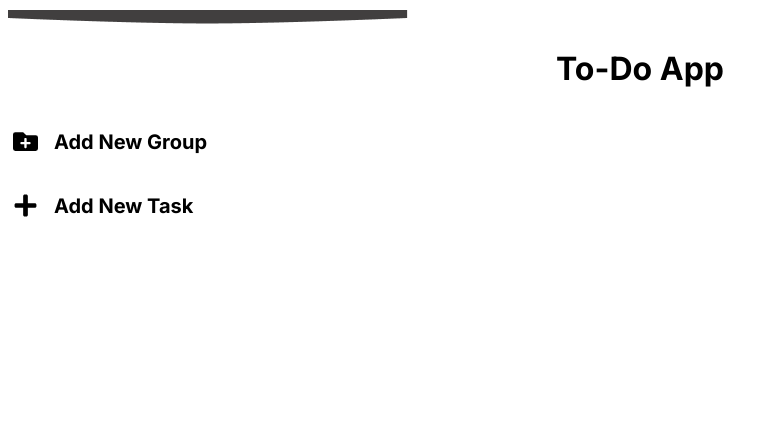
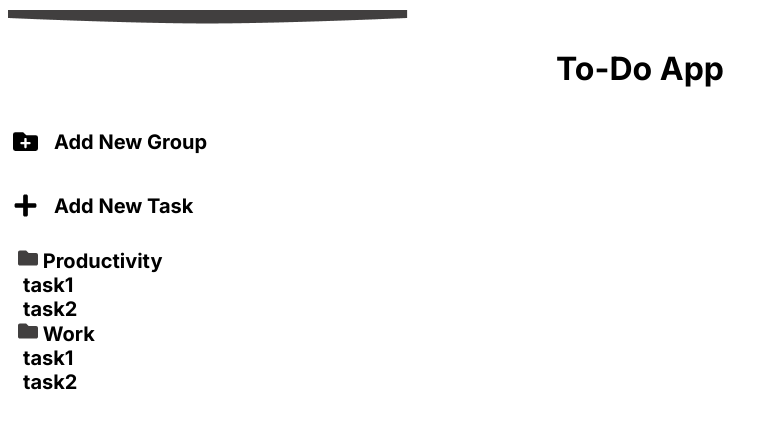
Before and after one commit to HayatsCodes/react-projects, a React (Vite) app in the folder 0-todo-list/: page / in a window 1280 px wide. Shown: the top 428 px of the page, without its empty margins (0-778 px from the left). Built offline with nearby package versions, Linux system fonts and the light colour scheme.

Commit message:
aded new group adding functionality

```diff
--- a/0-todo-list/src/App.jsx
+++ b/0-todo-list/src/App.jsx
@@ -1,7 +1,23 @@
+import { useState, useEffect } from "react"
 import TasksForm from "./components/TasksForm"
+import Tasks from "./components/Tasks"
 import blackHeader from '../assets/black_header.png'
 
+
+
 const App = () => {
+const [groups, setGroups] = useState([])
+
+
+useEffect(() => {
+  const taskData = [{ Productivity: ["task1", "task2"] }, { Work: ["task1", "task2"] }];
+  setGroups(taskData)
+}, [])
+
+const addGroup = (group) => {
+  setGroups(groups.concat(group))
+}
+
   const containerStyle = {fontFamily: "'Inter', sans-serif"}
   const h1Style = {textAlign: "center"}
 
@@ -9,10 +25,10 @@ const App = () => {
     <div style={containerStyle}>
       <img src={blackHeader} alt="" />
       <h1 style={h1Style}>To-Do App</h1>
-      <TasksForm />
+      <TasksForm groups={groups} addGroup={addGroup}/>
+      <Tasks groups={groups}/>
     </div>
   )
 }
 
-[{groupName: ["task"]}]
 export default App
--- /dev/null
+++ b/0-todo-list/src/components/Tasks.jsx
@@ -0,0 +1,44 @@
+/* eslint-disable react/prop-types */
+// import { useState } from "react"
+import { FaFolder } from "react-icons/fa";
+
+
+const Tasks = ({ groups }) => {
+    const containerStyle = {
+        marginTop: "10px",
+        paddingLeft: "5px",
+        fontSize: "16px",
+      };
+
+      const ulStyle = {
+        listStyle: "none",
+        margin: 0,
+        paddingLeft: 5,
+        fontSize: "20px",
+        fontWeight: "bold",
+      }
+  return (
+    <div style={containerStyle}>
+      <ul style={ulStyle}>
+        {groups.map((group) => {
+          const groupName = Object.keys(group)[0];
+          const tasks = group[groupName];
+
+          return (
+            <li key={groupName}>
+              <FaFolder style={{color: "rgb(65, 63, 63)"}}/> {groupName}
+              <ul style={ulStyle}>
+                {tasks.map((task, index) => (
+                  <li key={index}>{task}</li>
+                ))}
+              </ul>
+            </li>
+          );
+        })}
+      </ul>
+    </div>
+  );
+};
+
+
+export default Tasks;
--- a/0-todo-list/src/components/TasksForm.jsx
+++ b/0-todo-list/src/components/TasksForm.jsx
@@ -1,9 +1,26 @@
+/* eslint-disable react/prop-types */
 import { useState } from "react";
 import { FaPlus, FaFolderPlus, FaMinus, FaFolderMinus } from "react-icons/fa";
 
-const TasksForm = () => {
+const TasksForm = ({ groups, addGroup }) => {
   const [isClickedNewGroup, setIsClickedNewGroup] = useState(false);
   const [isClickedNewTask, setIsClickedNewTask] = useState(false);
+  const [newGroup, setNewGroup] = useState("");
+  // const [newTask, setNewTask] = useState("");
+
+  const groupNames = [];
+  groups.map((group) => {
+    const groupName = Object.keys(group)[0];
+    groupNames.push(groupName);
+  });
+
+  const createGroup = (event) => {
+    event.preventDefault()
+    let group = {}
+    group[newGroup] = []
+    setNewGroup('')
+    addGroup(group)
+  }
 
   const containerStyle = {
     marginTop: "10px",
@@ -15,28 +32,76 @@ const TasksForm = () => {
     fontWeight: "bold",
     display: "flex",
     alignItems: "center",
-    width: "55%"
+    width: "55%",
   };
   const newTaskStyle = {
     fontSize: "25px",
     fontWeight: "bold",
     display: "flex",
     alignItems: "center",
-    width: "55%"
+    width: "55%",
   };
 
-  //   const InputStyle = {
-
-  //   }
   return (
     <>
       <div style={containerStyle}>
-        <div style={newGroupStyle} onClick={() => setIsClickedNewGroup(!isClickedNewGroup)}>
+        <div
+          style={newGroupStyle}
+          onClick={() => setIsClickedNewGroup(!isClickedNewGroup)}
+        >
           {isClickedNewGroup ? <FaFolderMinus /> : <FaFolderPlus />}
-          <p style={{ marginLeft: "1rem", fontSize: "20px" , userSelect: "none"}}>Add New Group</p>
+          <p
+            style={{ marginLeft: "1rem", fontSize: "20px", userSelect: "none" }}
+          >
+            Add New Group
+          </p>
         </div>
         {isClickedNewGroup ? (
-          <>
+          <form onSubmit={createGroup}>
+            <input
+              type="text"
+              value={newGroup}
+              onChange={({ target }) => setNewGroup(target.value)}
+              style={{
+                borderRadius: "5px",
+                padding: "5px",
+                width: "50%",
+                maxWidth: "400px",
+                outline: "none",
+                marginRight: "5px",
+                height: "25px",
+                fontSize: "1.2rem",
+              }}
+            />
+            <button
+              style={{
+                borderRadius: "5px",
+                outline: "none",
+                height: "39px",
+                width: "60px",
+                backgroundColor: "black",
+                color: "white",
+              }}
+            >
+              Add
+            </button>
+          </form>
+        ) : (
+          ""
+        )}
+        <div
+          style={newTaskStyle}
+          onClick={() => setIsClickedNewTask(!isClickedNewTask)}
+        >
+          {isClickedNewTask ? <FaMinus /> : <FaPlus />}
+          <p
+            style={{ marginLeft: "1rem", fontSize: "20px", userSelect: "none" }}
+          >
+            Add New Task
+          </p>
+        </div>
+        {isClickedNewTask ? (
+          <form>
             <input
               type="text"
               style={{
@@ -47,39 +112,33 @@ const TasksForm = () => {
                 outline: "none",
                 marginRight: "5px",
                 height: "25px",
-                fontSize: "1.2rem"
+                fontSize: "1.2rem",
               }}
             />
-            <button style={{ borderRadius: "5px", outline: "none", height: "39px", width: "60px", backgroundColor: "black", color: "white"}}>
+            <label>Choose a group:</label>
+            <select name="groups" id="groups">
+              {groupNames.map((groupName) => {
+                return (
+                  <option key={groupName} value={groupName}>
+                    {groupName}
+                  </option>
+                );
+              })}
+            </select>
+            <button
+              type="submit"
+              style={{
+                borderRadius: "5px",
+                outline: "none",
+                height: "39px",
+                width: "60px",
+                backgroundColor: "black",
+                color: "white",
+              }}
+            >
               Add
             </button>
-          </>
-        ) : (
-          ""
-        )}
-        <div style={newTaskStyle} onClick={() => setIsClickedNewTask(!isClickedNewTask)}>
-          {isClickedNewTask ? <FaMinus /> : <FaPlus />}
-          <p style={{ marginLeft: "1rem", fontSize: "20px", userSelect: "none"}}>Add New Task</p>
-        </div>
-        {isClickedNewTask ? (
-          <>
-            <input
-              type="text"
-              style={{
-                borderRadius: "5px",
-                padding: "5px",
-                width: "50%",
-                maxWidth: "400px",
-                outline: "none",
-                marginRight: "5px",
-                height: "25px",
-                fontSize: "1.2rem"
-              }}
-            />
-            <button style={{ borderRadius: "5px", outline: "none", height: "39px", width: "60px", backgroundColor: "black", color: "white" }}>
-              Add
-            </button>
-          </>
+          </form>
         ) : (
           ""
         )}
```
